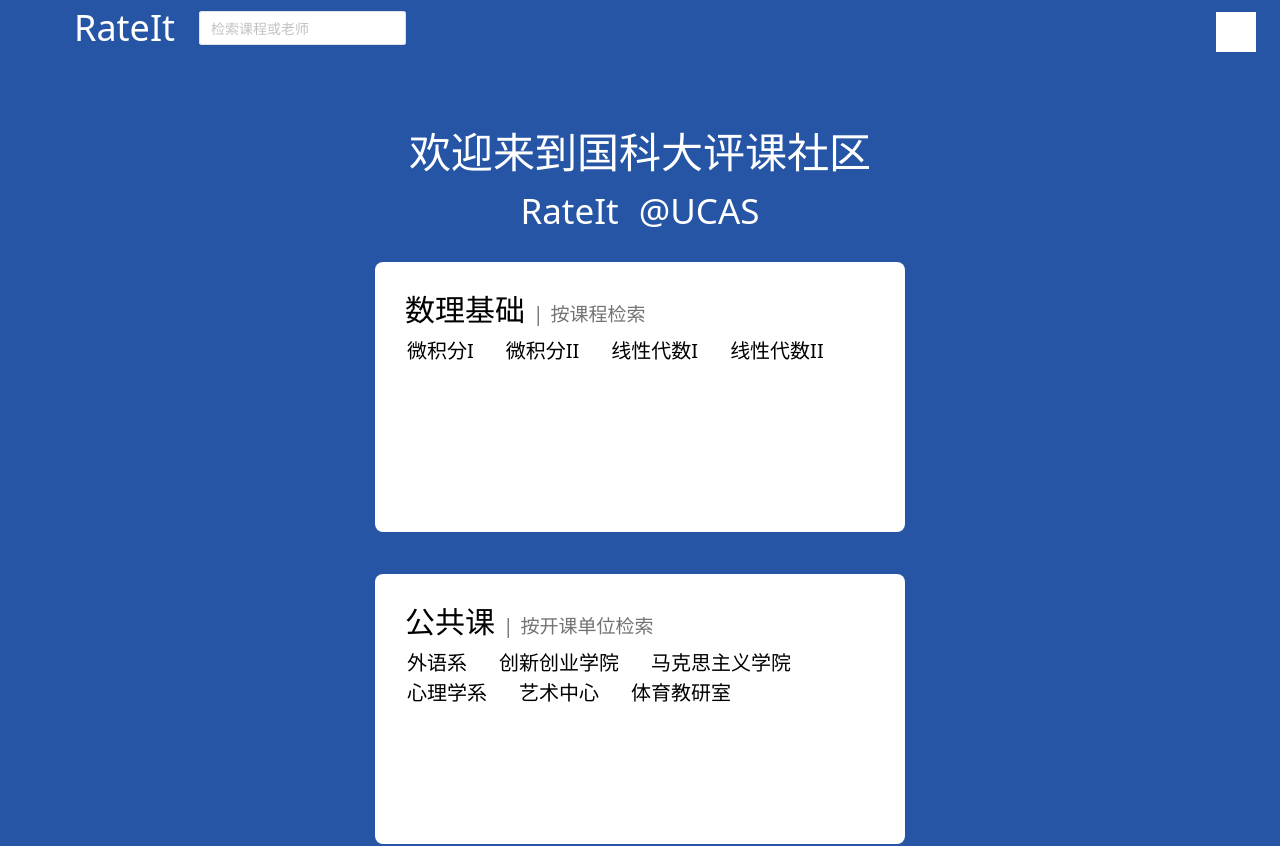
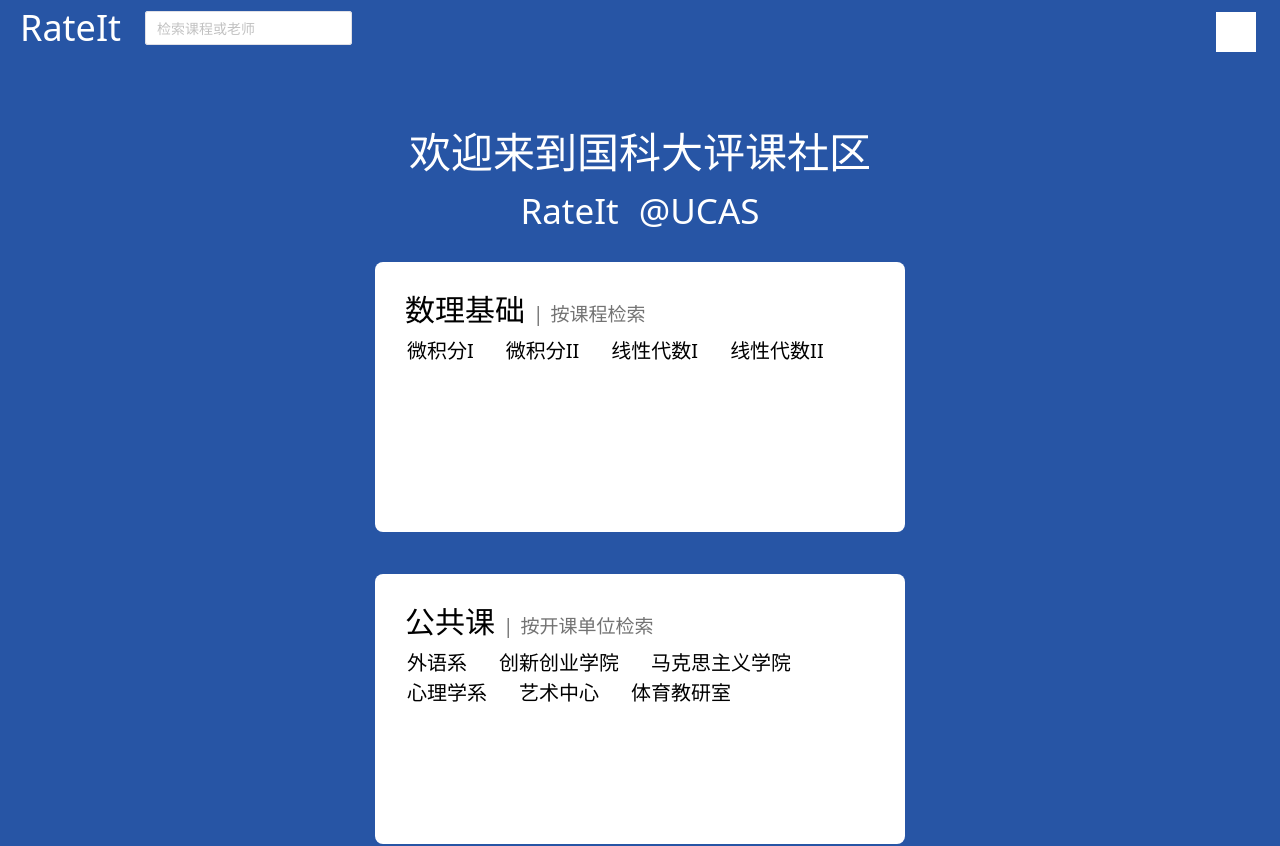
Before and after one commit to GKDRateIt/front-end, a Vue app: page / in a window 1280 px wide. Shown: the top 846 px of the page. Built offline with nearby package versions, Linux system fonts and the light colour scheme.

Commit message:
feat: sidebar style change;
Signed-off-by: LinHeLurking <LinHe.Lurking@gmail.com>

```diff
--- a/src/components/PageHeader.vue
+++ b/src/components/PageHeader.vue
@@ -3,8 +3,6 @@
 import { useRouter } from "vue-router";
 import { Icon } from "@iconify/vue";
 import uiUserProfile from "@iconify-icons/healthicons/ui-user-profile-negative";
-import stackIcon from "@iconify-icons/charm/stack";
-import { useSideBarInfo } from "./side_bar/sideBarApi";
 import { useWindowInfo } from "../util";
 import { NAutoComplete } from "naive-ui";
 
@@ -12,21 +10,10 @@
 
 const router = useRouter();
 
-const sideBarInfo = useSideBarInfo();
 const windowInfo = useWindowInfo();
-
-const mainIconClick = () => {
-  sideBarInfo.value.collapsed = !sideBarInfo.value.collapsed;
-};
 
 const headerBorderStyle = computed(() => {
   const style: any = {};
-  // if (windowInfo.value.scrollY < 300) {
-  //   //
-  // } else {
-  //   // style["border-bottom-width"] = "2px";
-  //   // style["border-bottom-collor"] = "grey";
-  // }
   return style;
 });
 
@@ -61,12 +48,6 @@
     <div class="bg-[#2755a5] w-full h-14 flex justify-between">
       <!-- Left part -->
       <div class="min-w-[350px] w-1/2 flex justify-start space-x-6 pl-5">
-        <div
-          class="flex w-fit h-full items-center cursor-pointer"
-          @click="mainIconClick"
-        >
-          <Icon :icon="stackIcon" width="30" style="color: white" />
-        </div>
         <router-link to="/">
           <div class="flex w-fit h-full items-center cursor-pointer">
             <div class="text-4xl text-white">RateIt</div>
--- a/src/components/side_bar/SideBarRaw.vue
+++ b/src/components/side_bar/SideBarRaw.vue
@@ -63,7 +63,7 @@
 <template>
   <div
     v-if="registry"
-    class="bg-[#d9d9d9] w-1/4 min-h-screen top-0 sticky flex justify-between"
+    class="bg-[#E8EFFF] w-1/4 min-h-screen top-0 sticky flex justify-between"
     style="transition: all 0.5s ease-in-out"
     :style="sideBarStyleObj"
   >
@@ -74,10 +74,10 @@
       </div>
     </div>
     <div
-      class="w-fit m-auto mt-[45vh] mr-[-13px] cursor-pointer bg-green-400 rounded-full"
+      class="w-fit m-auto mt-[45vh] mr-[-13px] cursor-pointer bg-[#6686DD] rounded-full"
     >
       <dynamic-arrow
-        class="text-[40px] text-gray-700"
+        class="text-[40px] text-gray-800"
         :direction="direction"
         @click="toggleShow"
       />
```
